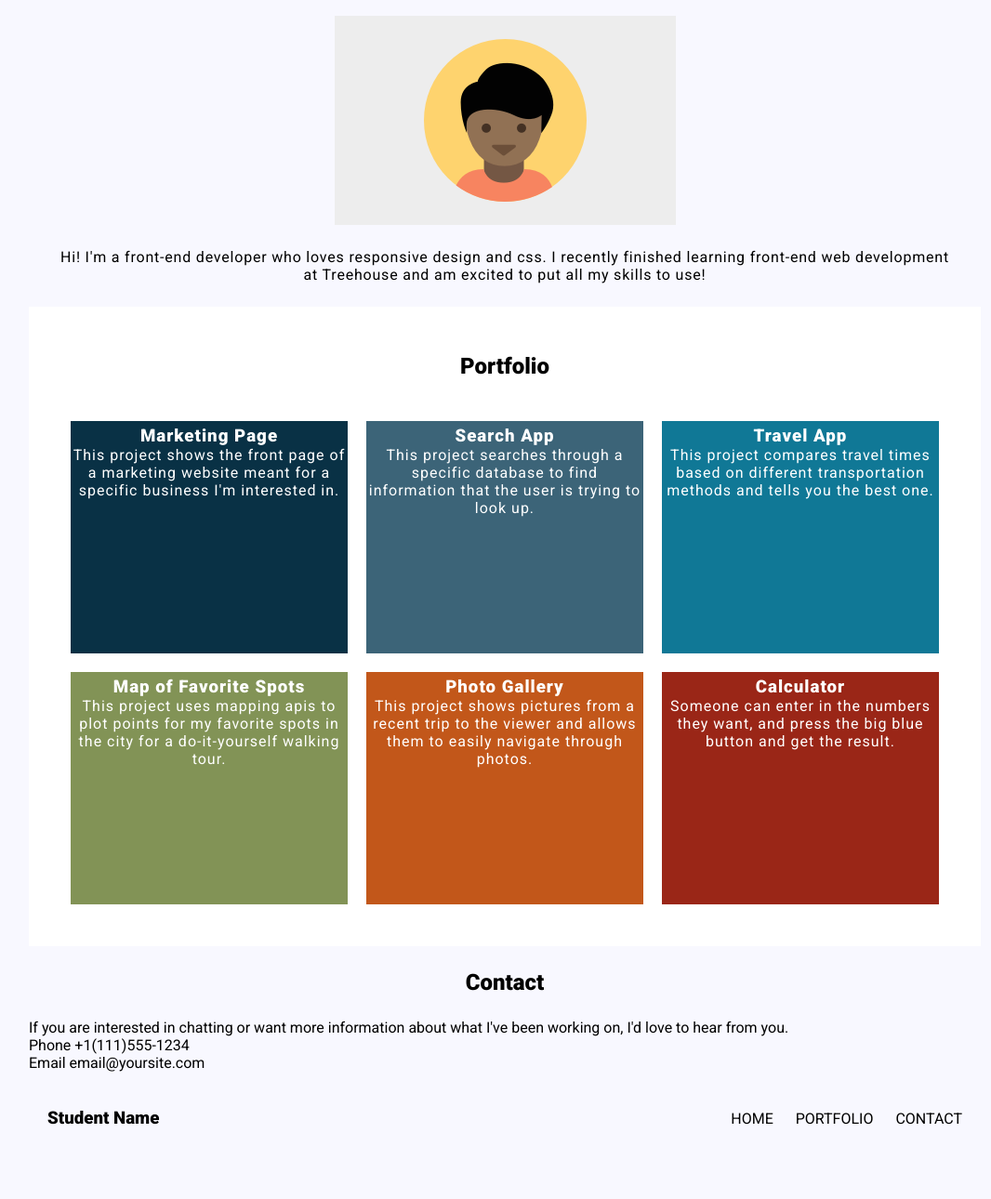
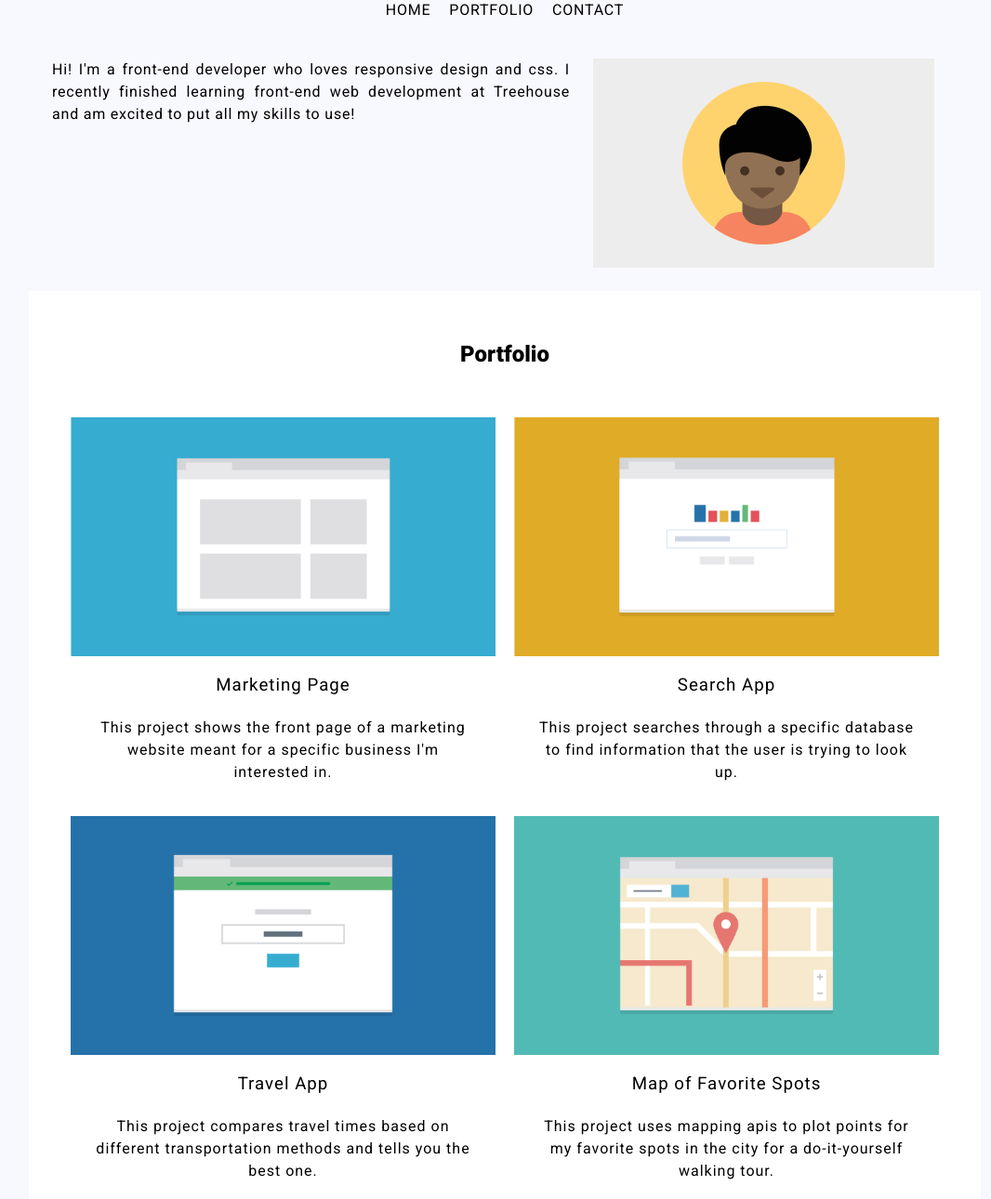
Before and after one commit to yisroelreiss/techdegree-p2-responsive-layout, a plain HTML site: page index.html in a window 1280 px wide. Shown: the part 77-1367 px from the top of the page at 93% size, without its empty margins (97-1163 px from the left). Before the commit the page ends 1330 px from the top, so only its background shows below. Drawn offline with Linux system fonts and the light colour scheme.

Commit message:
Completed CSS

```diff
--- a/css/styles.css
+++ b/css/styles.css
@@ -5,7 +5,8 @@
   box-sizing: border-box;
   margin: 0;
   padding: 0;
-  /* border: solid 1px red;   to test borders */
+  line-height: 1.5;
+  /* border: solid 1px red;   to test borders  */
 }
 body {
   background-color: ghostwhite;
@@ -97,7 +98,8 @@ nav {
 .jumbotron p {
   padding: 0px 0px 25px 0px;
   letter-spacing: 0.05em;
-  text-align: center;
+  text-align: justify;
+  text-justify: inter-word;
 }
 
 /* 💼 Portfolio Styles ---------------------*/
@@ -118,15 +120,27 @@ main h2 {
   font-family: "Roboto", sans-serif;
 }
 
+.container img {
+  max-width: 100%;
+}
+
+.col h3,
+p {
+  /* border: solid 1px red;    */
+  padding: 10px;
+  font-weight: normal;
+}
+
 .col {
   margin: 10px;
   min-height: 250px;
-  color: white;
+  color: black;
   text-align: center;
   letter-spacing: 1px;
   padding-top: 5px;
 }
 
+/*
 .box-1 {
   background-color: #093145;
 }
@@ -149,6 +163,16 @@ main h2 {
 
 .box-6 {
   background-color: #9a2617;
+} */
+.bold {
+  font-weight: 500;
+}
+
+.contact h2, p
+ {
+  padding: 10px 20px;
+  text-align: center;
+  /* border: solid 1px red;   to test borders  */
 }
 
 /* Footer Styles ---------------------*/
@@ -167,10 +191,10 @@ footer {
 
 /* Media Queries ---------------------*/
 
-@media (min-width: 760px) {
-  body {
-    /* background-color: blue; */
-  }
+@media (min-width: 768px) {
+  /* body {
+    background-color: blue;
+  } */
   /* 👀 Nav Styles ---------------------*/
   .top-nav {
     margin-top: 0;
@@ -186,6 +210,15 @@ footer {
     margin-right: 0;
   }
 
+  .jumbotron {
+    display: flex;
+    justify-content: space-between;
+  }
+
+  .item-2 {
+    order: -1;
+  }
+
   /* 💼 Portfolio Styles ---------------------*/
   .container {
     display: flex; /* this makes all the boxes go into one row */
@@ -196,6 +229,13 @@ footer {
       50% - 20px
     ); /*ensure the boxes take up exactly 50% in our 2 column layout without breaking to a new line due to the 20px total left and right margin we added in the mobile-first code.*/
   }
+  .contact p {
+    border: solid 1px red;
+    padding: 10px 100px;
+  }
+  }
+
+
   /* Footer Styles ---------------------*/
   .top {
     display: none;
@@ -217,6 +257,10 @@ footer {
     align-items: center;
   }
 
+  .jumbotron img {
+    padding: 0px 0px 25px 25px;
+  }
+
   .top-nav,
   .top-nav li {
     width: initial;
--- a/index.html
+++ b/index.html
@@ -11,59 +11,67 @@
   <title>Yisroel Reiss Portfolio</title>
 </head>
 <body>
-  <header>
   <nav>
     <h1>Student Name</h1>
     <ul class = "top-nav">
       <li><a href="#">home</a></li>
-      <li><a href="#portfolio">portfolio</a></li>
-      <li><a href="#contact">contact</a></li>
+      <li><a href="#portfolio_link">portfolio</a></li>
+      <li><a href="#contact_link">contact</a></li>
   </ul>
   </nav>
   <div class = "jumbotron">
-  <img src = "images/responsive-layout-profile.png">
-  <p>Hi! I'm a front-end developer who loves responsive design and css. I recently finished learning front-end web development at Treehouse and am excited to put all my skills to use!</p>
+    <img alt = "Profile picture" src = "images/responsive-layout-profile.png" >
+    <div class="item-2">
+      <p>Hi! I'm a front-end developer who loves responsive design and css. I recently finished learning front-end web development at Treehouse and am excited to put all my skills to use!</p>
+    </div>
   </div>
   </header>
   <main>
-    <section class="portfolio">
+    <section class="portfolio" id="portfolio_link">
     <h2>Portfolio</h2>
     <div class ="container">
 
       <div class ="col box-1">
+        <img alt = "Marketing Page Image" src = "images/portfolio-1.png">
         <h3>Marketing Page</h3>
         <p>This project shows the front page of a marketing website meant for a specific business I'm interested in.</p>
       </div>
       <div class ="col box-2">
+        <img alt = "Search App Image" src = "images/portfolio-2.png">
         <h3> Search App</h3>
         <p>This project searches through a specific database to find information that the user is trying to look up.</p>
       </div>
       <div class ="col box-3">
+        <img alt = "Travel App Image"src = "images/portfolio-3.png">
         <h3>Travel App</h3>
         <p>This project compares travel times based on different transportation methods and tells you the best one.</p>
       </div>
 
       <div class ="col box-4">
+        <img alt = "Map Image" src = "images/portfolio-4.png">
         <h3>Map of Favorite Spots</h3>
         <p>This project uses mapping apis to plot points for my favorite spots in the city for a do-it-yourself walking tour.</p>
       </div>
 
       <div class ="col box-5">
+        <img alt = "Photo Gallery Image" src = "images/portfolio-5.png">
         <h3>Photo Gallery</h3>
         <p>This project shows pictures from a recent trip to the viewer and allows them to easily navigate through photos.</p>
       </div>
 
       <div class ="col box-6">
+        <img alt = "Calculator Image" src = "images/portfolio-6.png">
         <h3>Calculator</h3>
         <p>Someone can enter in the numbers they want, and press the big blue button and get the result.</p>
       </div>
     </div>
-  </section>
-  <section>
+    </section>
+  <section class="contact" id="contact_link">
     <h2>Contact</h2>
     <p>If you are interested in chatting or want more information about what I've been working on, I'd love to hear from you.</p>
-    <p>Phone +1(111)555-1234<br>
-    Email email@yoursite.com</p>
+    <p>Phone <span class="bold">  +1 (111) 555-1234</span></p>
+    <p>Email <span class="bold"> email@yoursite.com</span></p>
+        <hr>
   </section>
   </main>
   <footer>
@@ -71,8 +79,8 @@
     <ul class="footer-nav">
       <li class ="top"><a href="#top">back to top</a></li>
       <li class ="full"><a href="#top">home</a></li>
-      <li class ="full"><a href="#portfolio">portfolio</a></li>
-      <li class ="full"><a href="#contact">contact</a></li>
+      <li class ="full"><a href="#portfolio_link">portfolio</a></li>
+      <li class ="full"><a href="#contact_link">contact</a></li>
     </ul>
   </footer>
 </body>
```
